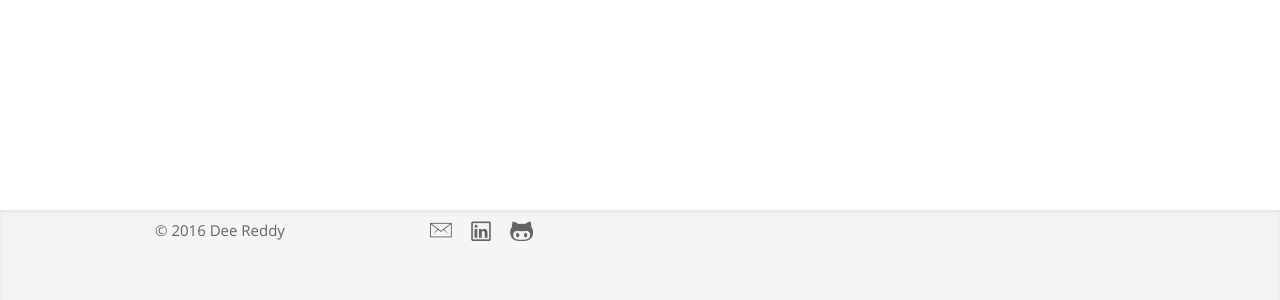
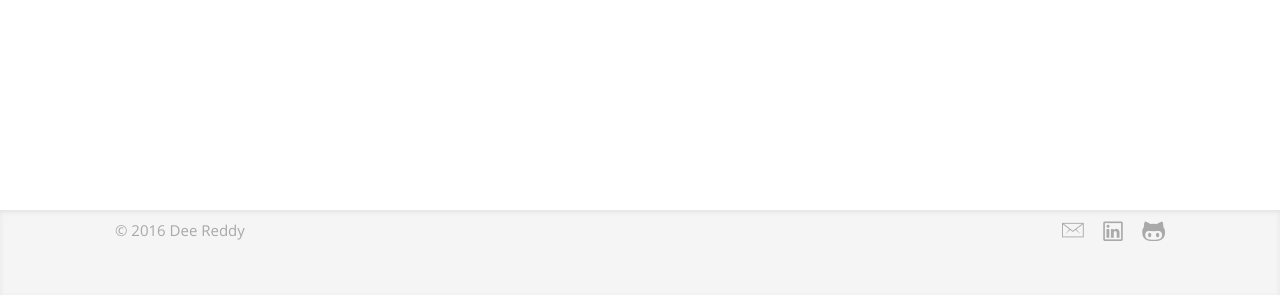
Before and after one commit to Deesus/Deesus.github.io, a plain HTML site: page index.html in a window 1280 px wide. Shown: the part 2990-3290 px from the top of the page. Drawn offline with nearby package versions, Linux system fonts and the light colour scheme.

Commit message:
refactor: Update footer styles.

```diff
--- a/index.html
+++ b/index.html
@@ -18,6 +18,12 @@
     <div id="body-wrapper">
         <!-- ================ HEADER ================ -->
         <header>
+            <div class="logo">
+
+            </div>
+            <nav>
+
+            </nav>
         </header>
         <!-- ================ MAIN ================ -->
         <main>
@@ -173,8 +179,9 @@
 
     <footer class="container-fluid">
         <div class="row align-items-center">
-            <div class="col-4 text-center" data-footer="&copy; 2016 Dee Reddy">&copy; 2016 Dee Reddy</div>
-            <div>
+            <div class="col-1"></div>
+            <div class="col-4" data-footer="&copy; 2016 Dee Reddy">&copy; 2016 Dee Reddy</div>
+            <div class="col-6 text-end">
                 <a href="mailto:deesus@yandex.com" target="_blank">
                     <i class="ion-ios-email-outline" style="font-size: 2.9rem;"></i>
                 </a>
--- a/src/sass/_utility.scss
+++ b/src/sass/_utility.scss
@@ -28,6 +28,11 @@
   text-align: center;
 }
 
+.text-end {
+  text-align: end;
+}
+
+
 @mixin div-line() {
 
 }
--- a/src/sass/main.scss
+++ b/src/sass/main.scss
@@ -142,18 +142,18 @@ body {
 
 footer {
   @include box-shadow(inset 0 2px 4px 0 rgba(210, 210, 210, .5));
-  min-height: 9rem;
+  min-height: 8.5rem;
   background: $footer-bg;
-  color:      $gray;
+  color:      darkgray;
 
   .row {
     min-height: 100%;
   }
   a {
-    color:$gray;
     @include transition(color 0.4s ease);
+    color: darkgray;
     &:hover {
-      color: black;
+      color: $gray;
     }
   }
 
```
Also changed, not shown: src/stylesheets/main.css.
